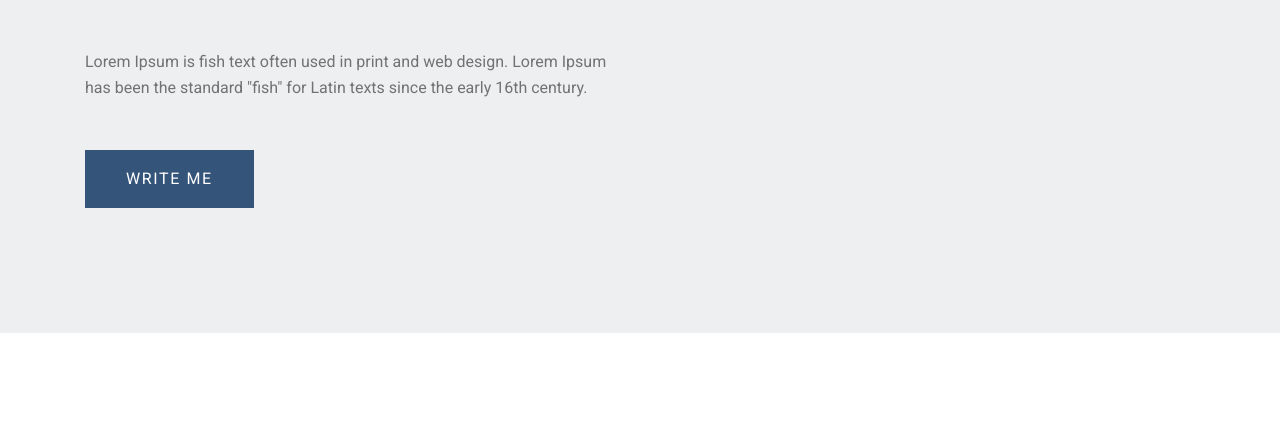
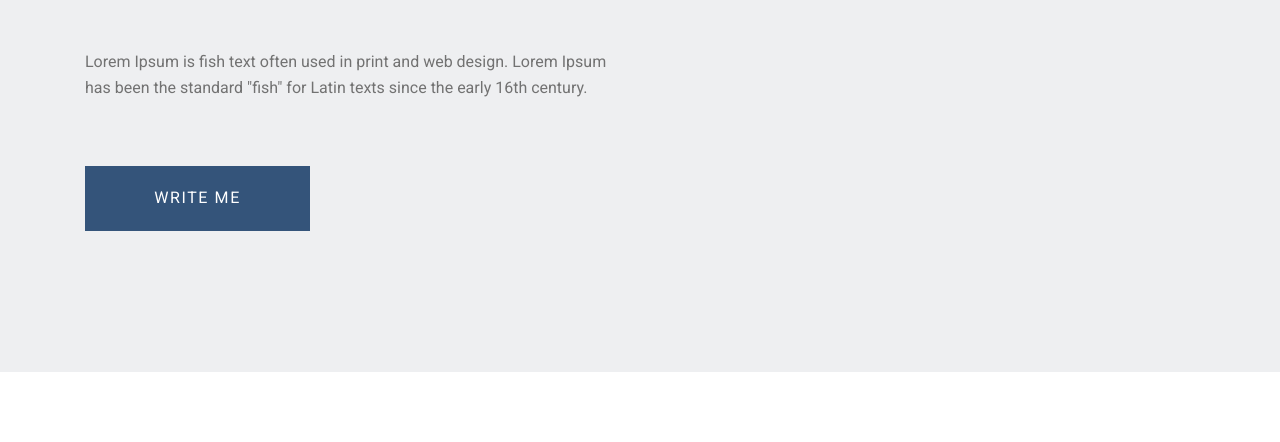
Before and after one commit to olyflower/hillel-front-end, a plain HTML site: page hw_7/index.html in a window 1280 px wide. Shown: the part 346-788 px from the top of the page. Drawn offline with Linux system fonts and the light colour scheme.

Commit message:
Change style.css

```diff
--- a/hw_7/css/style.css
+++ b/hw_7/css/style.css
@@ -70,6 +70,8 @@ header {
     background: #34547A;
     text-decoration: none;
     padding: 19px 41px 20px 41px;
+    display: block;
+    width: 143px;
 }
 /*----------about-section----------*/
 .about-section {
```
